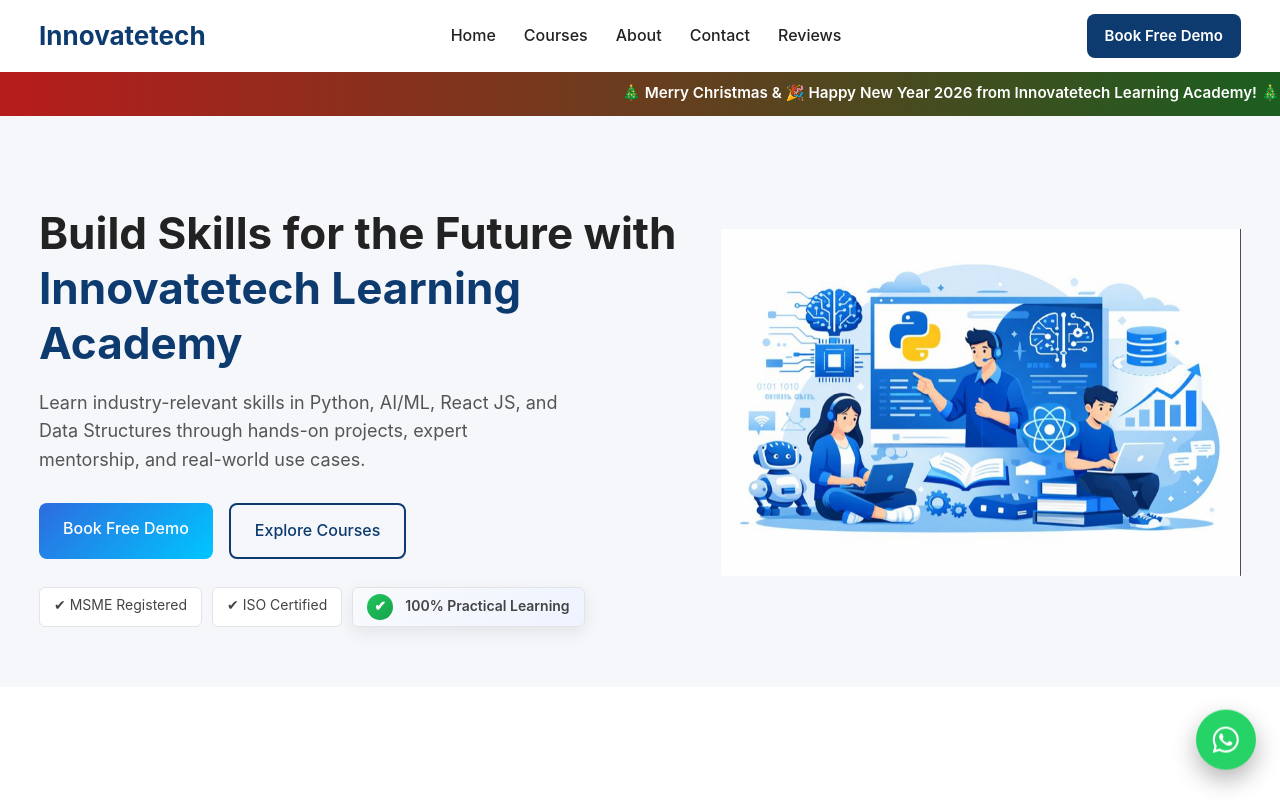
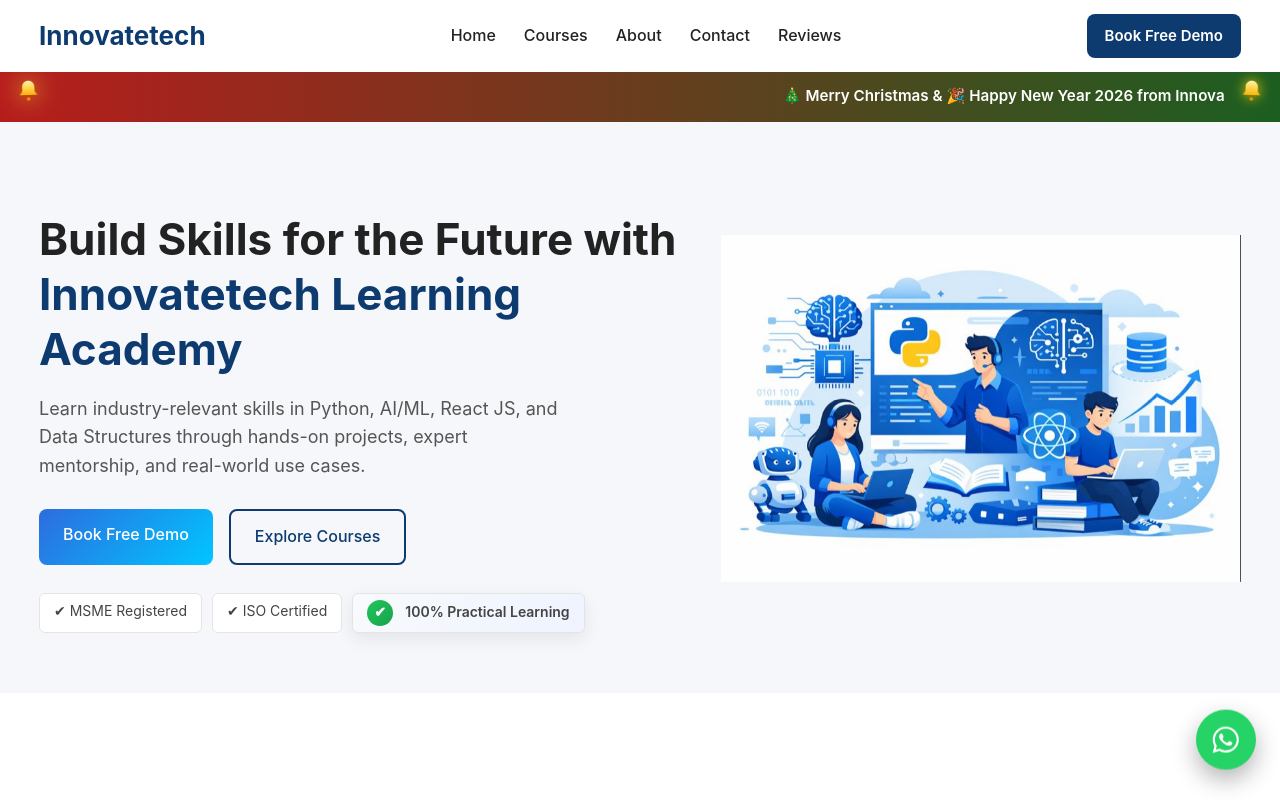
Before and after one commit to SubhojitMitra18/Innovatetech_Learning_Academy, a React (Vite) app: page / in a window 1280 px wide. Built offline with nearby package versions, Linux system fonts and the light colour scheme.

Commit message:
ribbon addition

```diff
--- a/src/components/Ribbon/Ribbon.css
+++ b/src/components/Ribbon/Ribbon.css
@@ -1,55 +1,117 @@
-/* ================= RIBBON CONTAINER ================= */
+/* ================= RIBBON ================= */
 .ribbon {
   width: 100%;
-  overflow: hidden;
   background: linear-gradient(90deg, #b71c1c, #1b5e20);
-  padding: 10px 0;
-
-  /* IMPORTANT: navbar is fixed/sticky */
-  margin-top: 70px; /* adjust to your navbar height */
-
-  position: relative;
-  z-index: 1;
+  display: flex;
+  align-items: center;
+  padding: 8px 14px;
+  margin-top: 70px; /* navbar offset */
 }
 
-/* ================= MOVING TEXT ================= */
+/* ================= SVG BELLS ================= */
+.ribbon-deco {
+  flex-shrink: 0;
+}
+
+.bell-svg {
+  filter: drop-shadow(0 0 6px gold);
+  transform-origin: 50% 10%; /* pivot near top of bell */
+  animation: bell-ring 1.2s infinite ease-in-out;
+}
+
+/* Left & Right bells opposite phase */
+.bell-left .bell-svg {
+  animation-delay: 0s;
+}
+.bell-right .bell-svg {
+  animation-delay: 0.6s;
+}
+
+/* Ringing animation */
+@keyframes bell-ring {
+  0% { transform: rotate(0deg); filter: drop-shadow(0 0 6px gold); }
+  25% { transform: rotate(15deg); filter: drop-shadow(0 0 10px #ffd700); }
+  50% { transform: rotate(0deg); filter: drop-shadow(0 0 12px #ffeb3b); }
+  75% { transform: rotate(-15deg); filter: drop-shadow(0 0 10px #ffd700); }
+  100% { transform: rotate(0deg); filter: drop-shadow(0 0 6px gold); }
+}
+
+/* Spacing bells from marquee */
+.ribbon-deco:first-child { margin-right: 14px; }
+.ribbon-deco:last-child { margin-left: 14px; }
+
+/* ================= MARQUEE ================= */
+.ribbon-marquee {
+  flex: 1;
+  overflow: hidden;
+}
+
 .ribbon-track {
-  display: inline-block;
+  display: inline-flex;
+  align-items: center;
   white-space: nowrap;
-  color: #ffffff;
+  color: #fff;
   font-weight: 600;
   font-size: 0.95rem;
   animation: ribbon-scroll 20s linear infinite;
 }
 
-/* Space between repeated text */
-.ribbon-gap {
-  display: inline-block;
-  width: 60px;
+/* Pause marquee on hover */
+.ribbon:hover .ribbon-track {
+  animation-play-state: paused;
 }
 
-/* ================= ANIMATION ================= */
-@keyframes ribbon-scroll {
-  0% {
-    transform: translateX(100%);
-  }
-  100% {
-    transform: translateX(-100%);
-  }
+.ribbon-gap {
+  width: 80px;
+  display: inline-block;
 }
 
-/* ================= HOVER PAUSE ================= */
-.ribbon-track:hover {
-  animation-play-state: paused;
+/* ================= CTA ================= */
+.ribbon-cta {
+  position: relative;
+  margin-left: 16px;
+  padding: 6px 14px;
+  background: #ffffff;
+  color: #b71c1c;
+  border-radius: 999px;
+  font-size: 0.8rem;
+  font-weight: 700;
+  text-decoration: none;
+  overflow: hidden;
+}
+
+/* Glitter only on CTA */
+.glitter-cta::after {
+  content: "";
+  position: absolute;
+  top: 0;
+  left: -120%;
+  width: 120%;
+  height: 100%;
+  background: linear-gradient(
+    120deg,
+    transparent,
+    rgba(255, 215, 0, 0.9),
+    transparent
+  );
+  animation: glitter-sweep 2.6s infinite;
+}
+
+@keyframes glitter-sweep {
+  0% { left: -120%; }
+  60% { left: 120%; }
+  100% { left: 120%; }
+}
+
+/* ================= SCROLL ================= */
+@keyframes ribbon-scroll {
+  from { transform: translateX(100%); }
+  to { transform: translateX(-100%); }
 }
 
 /* ================= MOBILE ================= */
 @media (max-width: 768px) {
-  .ribbon {
-    padding: 8px 0;
-  }
-
-  .ribbon-track {
-    font-size: 0.85rem;
-  }
+  .ribbon-track { font-size: 0.85rem; }
+  .ribbon-cta { font-size: 0.75rem; padding: 5px 12px; }
+  .bell-svg { width: 22px; height: 22px; }
 }
--- a/src/components/Ribbon/Ribbon.jsx
+++ b/src/components/Ribbon/Ribbon.jsx
@@ -1,12 +1,61 @@
 import "./Ribbon.css";
+
+const BellIcon = () => (
+  <svg
+    className="bell-svg"
+    width="28"
+    height="28"
+    viewBox="0 0 64 64"
+    fill="none"
+    xmlns="http://www.w3.org/2000/svg"
+    aria-hidden="true"
+  >
+    <defs>
+      <linearGradient id="bellGradient" x1="0" y1="0" x2="0" y2="1">
+        <stop offset="0%" stopColor="#fff3b0" />
+        <stop offset="50%" stopColor="#ffd54f" />
+        <stop offset="100%" stopColor="#ffb300" />
+      </linearGradient>
+    </defs>
+
+    <path
+      d="M32 6c-8 0-14 6-14 14v8c0 3-2 6-4 8l-2 3h40l-2-3c-2-2-4-5-4-8v-8c0-8-6-14-14-14z"
+      fill="url(#bellGradient)"
+    />
+    <circle cx="32" cy="48" r="4" fill="#ff8f00" />
+  </svg>
+);
 
 const Ribbon = () => {
   return (
     <div className="ribbon">
-      <div className="ribbon-track">
-        🎄 Merry Christmas & 🎉 Happy New Year 2026 from Innovatetech Learning Academy! 🎄
-        <span className="ribbon-gap" />
-        🎄 Merry Christmas & 🎉 Happy New Year 2026 from Innovatetech Learning Academy! 🎄
+      {/* Left ringing bell */}
+      <div className="ribbon-deco bell-left">
+        <BellIcon />
+      </div>
+
+      {/* Marquee */}
+      <div className="ribbon-marquee">
+        <div className="ribbon-track">
+          🎄 Merry Christmas & 🎉 Happy New Year 2026 from Innovatetech Learning Academy!
+
+          <a href="#courses" className="ribbon-cta glitter-cta">
+            Explore Courses
+          </a>
+
+          <span className="ribbon-gap" />
+
+          🎄 Merry Christmas & 🎉 Happy New Year 2026 from Innovatetech Learning Academy!
+
+          <a href="#contact" className="ribbon-cta glitter-cta">
+            Enroll Now
+          </a>
+        </div>
+      </div>
+
+      {/* Right ringing bell */}
+      <div className="ribbon-deco bell-right">
+        <BellIcon />
       </div>
     </div>
   );
```
